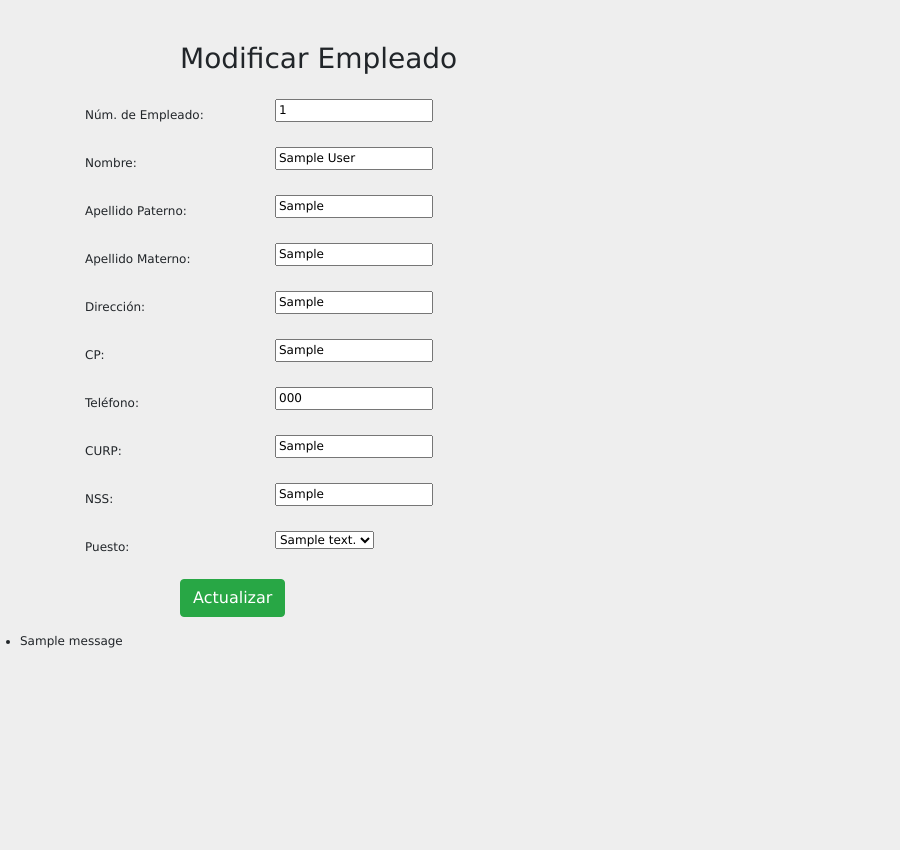
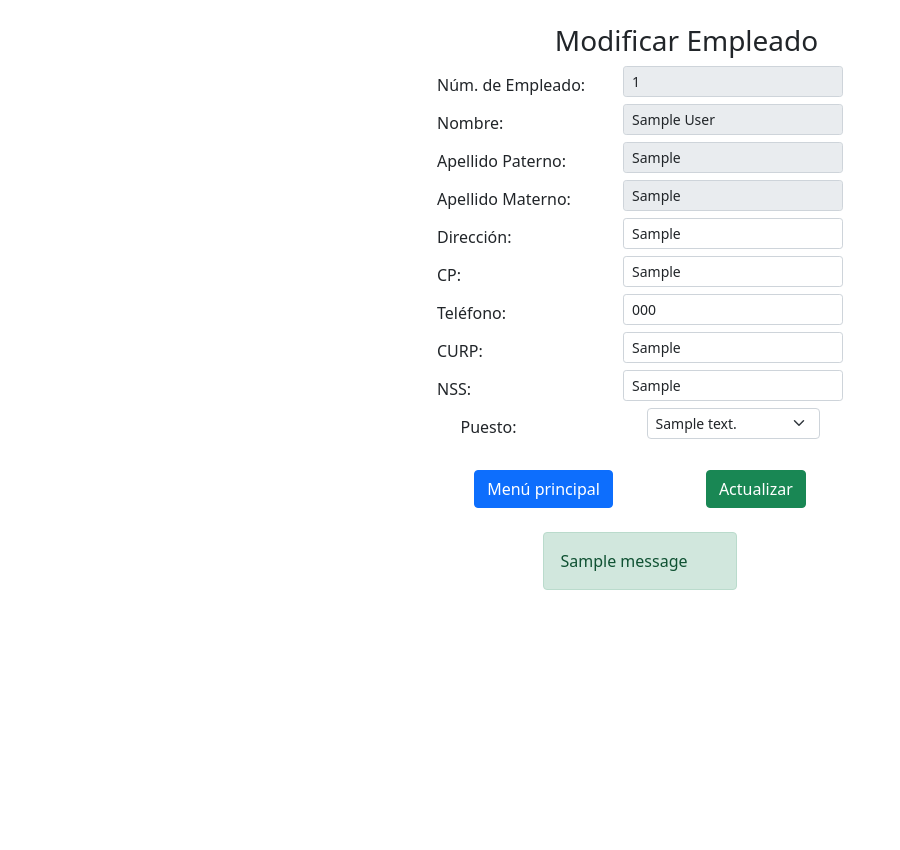
Before and after one commit to irlandakelly/prueba-tecnica-coppel, a Django app: page /empleados/modificar/1/ in a window 1280 px wide. Shown: the whole page, without its empty margins (0-900 px from the left). After the commit the page ends 590 px from the top, so only its background shows below. Run offline with Django 4.2, Linux system fonts and the light colour scheme; tables that the repository leaves empty hold one stand-in row (values such as "Sample post"); one stand-in notice (Sample message) is shown; some libraries are stand-ins or nearby versions.

Commit message:
employee part working

```diff
--- a/prueba_tecnica_coppel/employee/forms.py
+++ b/prueba_tecnica_coppel/employee/forms.py
@@ -21,3 +21,15 @@ class BajaEmpleadoForm(forms.ModelForm):
         fields = [
             'num_empleado', 'causa_baja', 'fecha_baja', 'estatus'
         ]
+
+menu_opcion = (
+    ("1", "Registrar"),
+    ("2", "Modificar"),
+    ("3", "Dar de baja"),
+    ("4", "Consultar")
+)
+
+class MenuEmpleadoForm(forms.Form):
+    class Meta:
+        num_empleado = forms.IntegerField()
+        opcion = forms.ChoiceField(choices=menu_opcion)
--- a/prueba_tecnica_coppel/employee/static/css/style.css
+++ /dev/null
@@ -1,64 +0,0 @@
-body {
-  font: 12px/1.4 Verdana, Arial;
-  background: #eee;
-  height: 100%;
-  margin: 25px 0;
-  padding: 0;
-}
-h1 {
-  font: 24px Georgia, Verdana;
-  margin: 0;
-}
-h2 {
-  font-size: 12px;
-  font-weight: 400;
-  font-style: italic;
-  margin: 0 0 20px;
-}
-p {
-  margin-top: 0;
-}
-ul {
-  margin: 0;
-  padding-left: 20px;
-}
-#testdiv {
-  width: 600px;
-  margin: 0 auto;
-  border: 1px solid #ccc;
-  padding: 20px 25px;
-  background: #fff;
-}
-#tinybox {
-  position: absolute;
-  display: none;
-  padding: 10px;
-  background: #fff url(images/preload.gif) no-repeat 50% 50%;
-  border: 10px solid #e3e3e3;
-  z-index: 2000;
-}
-#tinymask {
-  position: absolute;
-  display: none;
-  top: 0;
-  left: 0;
-  height: 100%;
-  width: 100%;
-  background: #000;
-  z-index: 1500;
-}
-#tinycontent {
-  background: #fff;
-}
-.button {
-  font: 14px Georgia, Verdana;
-  margin-bottom: 10px;
-  padding: 8px 10px 9px;
-  border: 1px solid #ccc;
-  background: #eee;
-  cursor: pointer;
-}
-.button:hover {
-  border: 1px solid #bbb;
-  background: #e3e3e3;
-}
--- a/prueba_tecnica_coppel/employee/templates/base.html
+++ b/prueba_tecnica_coppel/employee/templates/base.html
@@ -1,14 +1,16 @@
 <html lang="en">
   <head>
     <title>{% block title %}{% endblock %}</title>
+    {% load static %}
+    <!-- CSS only -->
 
-    <!-- CSS only -->
     <link
+      href="https://cdn.jsdelivr.net/npm/bootstrap@5.0.2/dist/css/bootstrap.min.css"
       rel="stylesheet"
-      href="https://stackpath.bootstrapcdn.com/bootstrap/4.5.0/css/bootstrap.min.css"
-      integrity="sha384-9aIt2nRpC12Uk9gS9baDl411NQApFmC26EwAOH8WgZl5MYYxFfc+NcPb1dKGj7Sk"
+      integrity="sha384-EVSTQN3/azprG1Anm3QDgpJLIm9Nao0Yz1ztcQTwFspd3yD65VohhpuuCOmLASjC"
       crossorigin="anonymous"
     />
+
   </head>
   <body>
     {% block content %} {% endblock %}
--- a/prueba_tecnica_coppel/employee/templates/modificar.html
+++ b/prueba_tecnica_coppel/employee/templates/modificar.html
@@ -1,102 +1,202 @@
-{% extends "base.html" %}
-{% block content %}
+{% extends "base.html" %} {% block content %}
 <html lang="en">
   <head>
-    <meta charset="UTF-8">
+    <meta charset="UTF-8" />
     <title>Modificar Empleado</title>
     {% load static %}
-    <link rel="stylesheet" href="{% static 'css/style.css' %}"/>
   </head>
   <body>
     <form method="POST" class="post-form">
       {% csrf_token %}
-    <div class="container">
-<br>
-    <div class="form-group row">
+      <div class="container h-100">
+        <br />
+        <div
+          class="d-flex flex-grow-1 aligns-items-center justify-content-center"
+        >
           <label class="col-sm-1 col-form-label"></label>
-    <div class="col-sm-4">
+          <div
+            class="d-flex flex-grow-1 aligns-items-center justify-content-center"
+          >
+          <div>
             <h3>Modificar Empleado</h3>
           </div>
           </div>
-    <div class="form-group row">
+        </div>
+        <div
+          class="d-flex flex-grow-1 aligns-items-center justify-content-center"
+        >
           <label class="col-sm-2 col-form-label">Núm. de Empleado:</label>
-    <div class="col-sm-4">
-        <input type="text" name="num_empleado" id="id_eid" readonly value="{{ empleado.num_empleado }}"/>
+          <div>
+            <input
+              type="text"
+              name="num_empleado"
+              id="id_eid"
+              readonly
+              value="{{ empleado.num_empleado }}"
+              class="form-control form-control-sm"
+            />
           </div>
         </div>
-  <div class="form-group row">
+        <div
+          class="d-flex flex-grow-1 aligns-items-center justify-content-center"
+        >
           <label class="col-sm-2 col-form-label">Nombre:</label>
-    <div class="col-sm-4">
-        <input type="text" name="nombre" id="id_ename" readonly value="{{ empleado.nombre }}" />
+          <div>
+            <input
+              type="text"
+              name="nombre"
+              id="id_ename"
+              readonly
+              value="{{ empleado.nombre }}"
+              class="form-control form-control-sm"
+            />
           </div>
         </div>
-    <div class="form-group row">
+        <div
+          class="d-flex flex-grow-1 aligns-items-center justify-content-center"
+        >
           <label class="col-sm-2 col-form-label">Apellido Paterno:</label>
-    <div class="col-sm-4">
-        <input type="text" name="ap_paterno" id="id_eemail" readonly value="{{ empleado.ap_paterno }}" />
+          <div>
+            <input
+              type="text"
+              name="ap_paterno"
+              id="id_eemail"
+              readonly
+              value="{{ empleado.ap_paterno }}"
+              class="form-control form-control-sm"
+            />
           </div>
         </div>
-    <div class="form-group row">
+        <div
+          class="d-flex flex-grow-1 aligns-items-center justify-content-center"
+        >
           <label class="col-sm-2 col-form-label">Apellido Materno:</label>
-    <div class="col-sm-4">
-        <input type="text" name="ap_materno" id="id_econtact" readonly value="{{ empleado.ap_materno }}" />
+          <div>
+            <input
+              type="text"
+              name="ap_materno"
+              id="id_econtact"
+              readonly
+              value="{{ empleado.ap_materno }}"
+              class="form-control form-control-sm"
+            />
           </div>
         </div>
-  <div class="form-group row">
+        <div
+          class="d-flex flex-grow-1 aligns-items-center justify-content-center"
+        >
           <label class="col-sm-2 col-form-label">Dirección:</label>
-    <div class="col-sm-4">
-        <input type="text" name="direccion" id="id_econtact" required value="{{ empleado.direccion }}" />
+          <div>
+            <input
+              type="text"
+              name="direccion"
+              id="id_econtact"
+              required
+              value="{{ empleado.direccion }}"
+              class="form-control form-control-sm"
+            />
           </div>
         </div>
-  <div class="form-group row">
+        <div
+          class="d-flex flex-grow-1 aligns-items-center justify-content-center"
+        >
           <label class="col-sm-2 col-form-label">CP:</label>
-    <div class="col-sm-4">
-        <input type="text" name="cp" id="id_econtact" required value="{{ empleado.cp }}" />
+          <div>
+            <input
+              type="text"
+              name="cp"
+              id="id_econtact"
+              required
+              value="{{ empleado.cp }}"
+              class="form-control form-control-sm"
+            />
           </div>
         </div>
-  <div class="form-group row">
+        <div
+          class="d-flex flex-grow-1 aligns-items-center justify-content-center"
+        >
           <label class="col-sm-2 col-form-label">Teléfono:</label>
-    <div class="col-sm-4">
-        <input type="text" name="telefono" id="id_econtact" required value="{{ empleado.telefono }}" />
+          <div>
+            <input
+              type="text"
+              name="telefono"
+              id="id_econtact"
+              required
+              value="{{ empleado.telefono }}"
+              class="form-control form-control-sm"
+            />
           </div>
         </div>
-  <div class="form-group row">
+        <div
+          class="d-flex flex-grow-1 aligns-items-center justify-content-center"
+        >
           <label class="col-sm-2 col-form-label">CURP:</label>
-    <div class="col-sm-4">
-        <input type="text" name="curp" id="id_econtact" required value="{{ empleado.curp }}" />
+          <div>
+            <input
+              type="text"
+              name="curp"
+              id="id_econtact"
+              required
+              value="{{ empleado.curp }}"
+              class="form-control form-control-sm"
+            />
           </div>
         </div>
-  <div class="form-group row">
+        <div
+          class="d-flex flex-grow-1 aligns-items-center justify-content-center"
+        >
           <label class="col-sm-2 col-form-label">NSS:</label>
-    <div class="col-sm-4">
-        <input type="text" name="nss" id="id_econtact" required value="{{ empleado.nss }}" />
+          <div>
+            <input
+              type="text"
+              name="nss"
+              id="id_econtact"
+              required
+              value="{{ empleado.nss }}"
+              class="form-control form-control-sm"
+            />
           </div>
         </div>
-  <div class="form-group row">
+        <div
+          class="d-flex flex-grow-1 aligns-items-center justify-content-center"
+        >
+
           <label class="col-sm-2 col-form-label">Puesto:</label>
-    <div class="col-sm-4">
-        <select name="puesto">
+          <div>
+            <select
+              name="puesto"
+              class="form-select form-select-sm"
+              style="width: 173px"
+            >
               {% for puesto in puestos %}
-                <option>{{ puesto.descripcion }}<option>
+              <option>{{ puesto.descripcion }}</option>
               {% endfor %}
             </select>
           </div>
         </div>
+        <br>
+        <div
+          class="d-flex flex-grow-1 aligns-items-center justify-content-center"
+        >
+        <center><a href="/empleados/" class="btn btn-primary">Menú principal</a></center>
+          <label class="col-sm-1 col-form-label"></label>
+            <button type="submit" class="btn btn-success">Actualizar</button>
 
-    <div class="form-group row">
-    <label class="col-sm-1 col-form-label"></label>
-    <div class="col-sm-4">
-    <button type="submit" class="btn btn-success">Actualizar</button>
+        </div>
+        <br />
+        <div class="d-flex flex-grow-1 aligns-items-center justify-content-center">
+          <div>
+        <div>
+      {% if messages %} {% for message in messages %}
+      <div
+        class="alert {{ message.tags }} alert-dismissible fade show d-flex aligns-items-center justify-content-center flex-grow-1"
+        role="alert"
+      >
+        {{ message }}
+      </div>
+      {% endfor %} {% endif %}
     </div>
   </div>
-    </div>
-    {% if messages %}
-<ul class="messages">
-    {% for message in messages %}
-    <li{% if message.tags %} class="{{ message.tags }}"{% endif %}>{{ message }}</li>
-    {% endfor %}
-</ul>
-{% endif %}
     </form>
   </body>
 </html>
--- a/prueba_tecnica_coppel/employee/urls.py
+++ b/prueba_tecnica_coppel/employee/urls.py
@@ -2,10 +2,11 @@ from django.urls import path
 from employee import views
 
 urlpatterns = [
-    path('registrar/', views.registrar_empleado),
-    path('detalle/', views.detalle_empleados),
+    path('', views.menu, name='menu_principal'),
+    path('registrar/', views.registrar_empleado, name='registrar'),
+    path('detalle/', views.detalle_empleados, name='detalle'),
     path('detalle/<int:id>/', views.detalle_empleado, name='detalle_empleado'),
     path('modificar/<int:id>/', views.modificar_empleado, name='modificar_empleado'),
-    path('baja/', views.modificar_empleado, name='modificar_empleado'),
+    path('baja/', views.baja_empleado, name='baja'),
     path('baja/<int:id>/', views.baja_empleado, name='baja_empleado'),
 ]
--- a/prueba_tecnica_coppel/employee/views.py
+++ b/prueba_tecnica_coppel/employee/views.py
@@ -1,14 +1,39 @@
-from django.shortcuts import render, redirect
+from django.shortcuts import render
 from employee.models import TbCatEmpleadosPrueba
-from django import forms
-from employee.forms import EmpleadoForm, BajaEmpleadoForm
+from employee.forms import EmpleadoForm, BajaEmpleadoForm, MenuEmpleadoForm
 from job.models import TbCatPuestosPrueba
 from datetime import datetime
 from django.urls import reverse
 from django.http import HttpResponseRedirect
 from django.contrib import messages
+from django.shortcuts import get_object_or_404
 
 # Create your views here.
+
+def menu(request):
+    if request.method == "POST":
+        form = MenuEmpleadoForm(request.POST)
+        if form.is_valid():
+            num_empleado = request.POST.get('num_empleado')
+            opcion = request.POST.get('menu_principal')
+            if opcion == '1':
+                return HttpResponseRedirect(reverse('registrar'))
+            elif opcion == '2':
+                return HttpResponseRedirect(reverse('modificar_empleado', args=[num_empleado]))
+            elif opcion == '3':
+                return HttpResponseRedirect(reverse('baja_empleado', args=[num_empleado]))
+            elif opcion == '4':
+                if num_empleado == '0':
+                    messages.info(request, 'Estatus = 1')
+                    messages.info(request, 'Empleados encontrados.')
+                    return HttpResponseRedirect(reverse('detalle'))
+                else:
+                    return HttpResponseRedirect(reverse('detalle_empleado', args=[num_empleado]))
+    else:
+        form = MenuEmpleadoForm()
+    return render(request, 'index.html', {'form':form})
+
+
 
 def registrar_empleado(request):
     if request.method == "POST":
@@ -17,76 +42,97 @@ def registrar_empleado(request):
             try:
                 form.save()
                 num_empleado = form.cleaned_data['num_empleado']
-                messages.info(request, 'Estatus = 1')
-                messages.info(request, 'Empleado ' + str(num_empleado) + ' registrado exitosamente.')
+                messages.success(request, 'Estatus = 1')
+                messages.success(request, 'Empleado ' + str(num_empleado) + ' registrado exitosamente.')
                 return HttpResponseRedirect(reverse('detalle_empleado', args=[num_empleado]))
             except:
                 pass
         else:
-            messages.info(request, 'Estatus = -1')
-            messages.info(request, 'Empleado ya se encuentra registrado.')
+            messages.error(request, 'Estatus = -1')
+            messages.error(request, 'Empleado ya se encuentra registrado.')
     else:
         form = EmpleadoForm()
     return render(request, 'registrar.html', {'form':form})
 
 
 def modificar_empleado(request, id):
-    empleado = TbCatEmpleadosPrueba.objects.get(num_empleado=id)
-    puestos = TbCatPuestosPrueba.objects.all()
-    if request.method == "POST":
-        form = EmpleadoForm(request.POST, instance=empleado)
-        if form.is_valid():
-            try:
-                form.save()
-                num_empleado = form.cleaned_data['num_empleado']
-                messages.info(request, 'Estatus = 1')
-                messages.info(request, 'Empleado ' + str(num_empleado) + ' modificado exitosamente.')
-                return HttpResponseRedirect(reverse('detalle_empleado', args=[num_empleado]))
-            except:
-                pass
+    try:
+        empleado = TbCatEmpleadosPrueba.objects.get(num_empleado=id)
+        puestos = TbCatPuestosPrueba.objects.all()
+        if request.method == "POST":
+            form = EmpleadoForm(request.POST, instance=empleado)
+            if form.is_valid():
+                try:
+                    form.save()
+                    num_empleado = form.cleaned_data['num_empleado']
+                    messages.info(request, 'Estatus = 1')
+                    messages.info(request, 'Empleado ' + str(num_empleado) + ' modificado exitosamente.')
+                    return HttpResponseRedirect(reverse('detalle_empleado', args=[num_empleado]))
+                except:
+                    pass
+            else:
+                messages.error(request, 'Estatus = -1 \n No se modificó información.')
+                messages.error(request, 'Empleado ' + str(id) + ' No se modificó información.')
         else:
-            messages.info(request, 'Estatus = -1')
-            messages.info(request, 'No se modificó información.')
-    else:
-        form = EmpleadoForm()
-    context = {'empleado':empleado, 'form':form, 'puestos':puestos}
-    return render(request, 'modificar.html', context)
-
+            form = EmpleadoForm()
+        context = {'empleado':empleado, 'form':form, 'puestos':puestos}
+        return render(request, 'modificar.html', context)
+    except:
+        messages.error(request, 'Estatus = -1')
+        messages.error(request, 'Empleado ' + str(id) + ' no se modificó información.')
+        return HttpResponseRedirect(reverse('menu_principal'))
 
 def baja_empleado(request, id):
-    empleado = TbCatEmpleadosPrueba.objects.get(num_empleado=id)
-    date = datetime.now().date()
-    empleado.fecha_baja = date
-    empleado.estatus = 0
+    try:
+        empleado = TbCatEmpleadosPrueba.objects.get(num_empleado=id)
+        date = datetime.now().date()
+        empleado.fecha_baja = date
+        empleado.estatus = 0
 
-    print(date)
-    if request.method == "POST":
-        form = BajaEmpleadoForm(request.POST, instance=empleado)
-        if form.is_valid():
-            try:
-                form.save()
-                num_empleado = form.cleaned_data['num_empleado']
-                messages.info(request, 'Estatus = 1')
-                messages.info(request, 'Empleado ' + str(num_empleado) + ' dado de baja correctamente.')
-                return HttpResponseRedirect(reverse('detalle_empleado', args=[num_empleado]))
-            except:
-                pass
+        if request.method == "POST":
+            form = BajaEmpleadoForm(request.POST, instance=empleado)
+            if form.is_valid():
+                try:
+                    form.save()
+                    num_empleado = form.cleaned_data['num_empleado']
+                    messages.info(request, 'Estatus = 1')
+                    messages.info(request, 'Empleado ' + str(num_empleado) + ' dado de baja correctamente.')
+
+                except:
+                    pass
+            else:
+                messages.error(request, 'Estatus = -1')
+                messages.error(request, 'No se pudo dar de baja.')
         else:
-            print(form.errors)
-            messages.info(request, 'Estatus = -1')
-            messages.info(request, 'No se pudo dar de baja.')
-    else:
-        form = EmpleadoForm()
+            form = EmpleadoForm()
 
-    context = {'empleado':empleado, 'form':form}
-    return render(request, 'baja.html', context)
+        context = {'empleado':empleado, 'form':form}
+        return render(request, 'baja.html', context)
+    except:
+        messages.error(request, 'Estatus = -1')
+        messages.error(request, 'No se modificó el empleado ' + str(id) + ' porque no existe.')
+        return HttpResponseRedirect(reverse('menu_principal'))
 
 
 def detalle_empleados(request):
-    empleados = TbCatEmpleadosPrueba.objects.all()
+    empleados = TbCatEmpleadosPrueba.objects.filter(estatus='1')
     return render(request,"detalles.html",{'empleados':empleados})
 
 
 def detalle_empleado(request, id):
-    empleado = TbCatEmpleadosPrueba.objects.filter(num_empleado=id)
-    return render(request,"detalles.html",{'empleados':empleado})
+    try:
+        empleado = TbCatEmpleadosPrueba.objects.filter(num_empleado=id)
+        singular = TbCatEmpleadosPrueba.objects.get(num_empleado=id)
+
+        if singular.estatus == 0:
+            messages.error(request, 'Estatus = -1')
+            messages.error(request, 'Empleado ' + str(id) + ' no encontrado.')
+            return HttpResponseRedirect(reverse('menu_principal'))
+        else:
+            messages.info(request, 'Estatus = 1')
+            messages.info(request, 'Empleado ' + str(id) + ' encontrado.')
+            return render(request,"detalles.html",{'empleados':empleado})
+    except:
+        messages.error(request, 'Estatus = -1')
+        messages.error(request, 'Empleado ' + str(id) + ' no encontrado.')
+        return HttpResponseRedirect(reverse('menu_principal'))
```
Also changed, not shown: prueba_tecnica_coppel/employee/serializers.py (deleted, +0 -8 lines), prueba_tecnica_coppel/employee/templates/baja.html (+30 -22 lines), prueba_tecnica_coppel/employee/templates/detalles.html (+4 -4 lines), prueba_tecnica_coppel/employee/templates/index.html (added, +71 -0 lines), prueba_tecnica_coppel/employee/templates/registrar.html (+65 -77 lines), prueba_tecnica_coppel/prueba_tecnica_coppel/settings.py (+9 -0 lines), prueba_tecnica_coppel/job/forms.py (added). Lines whose indentation alone changed are shown as unchanged.
